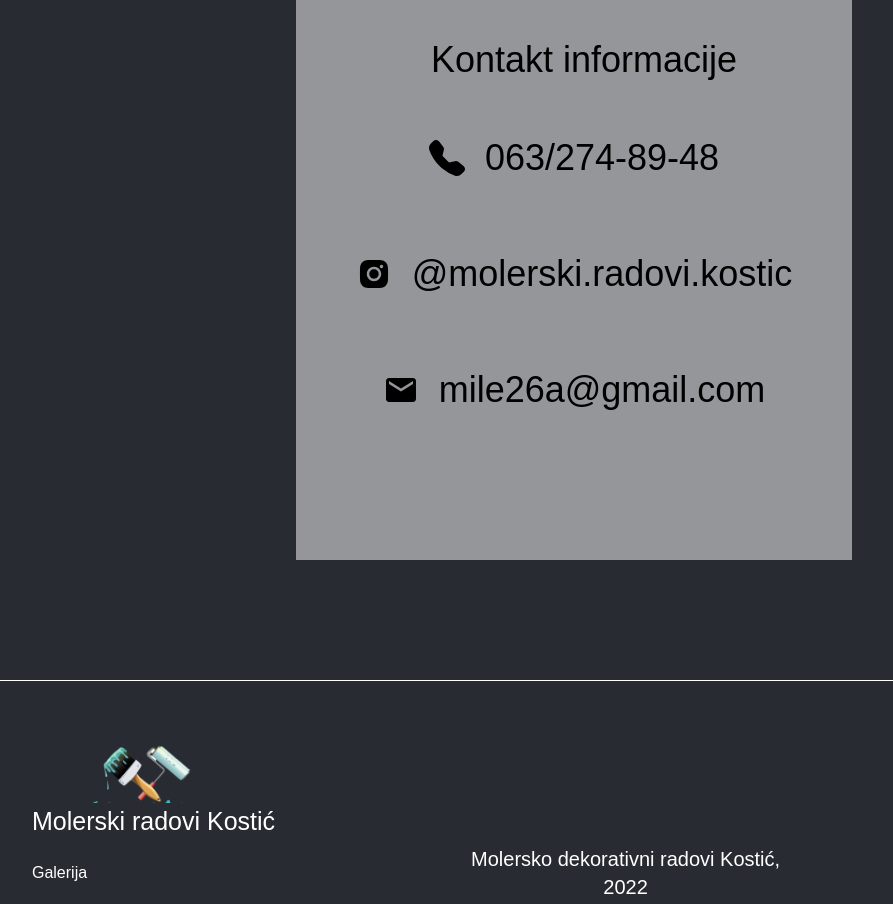
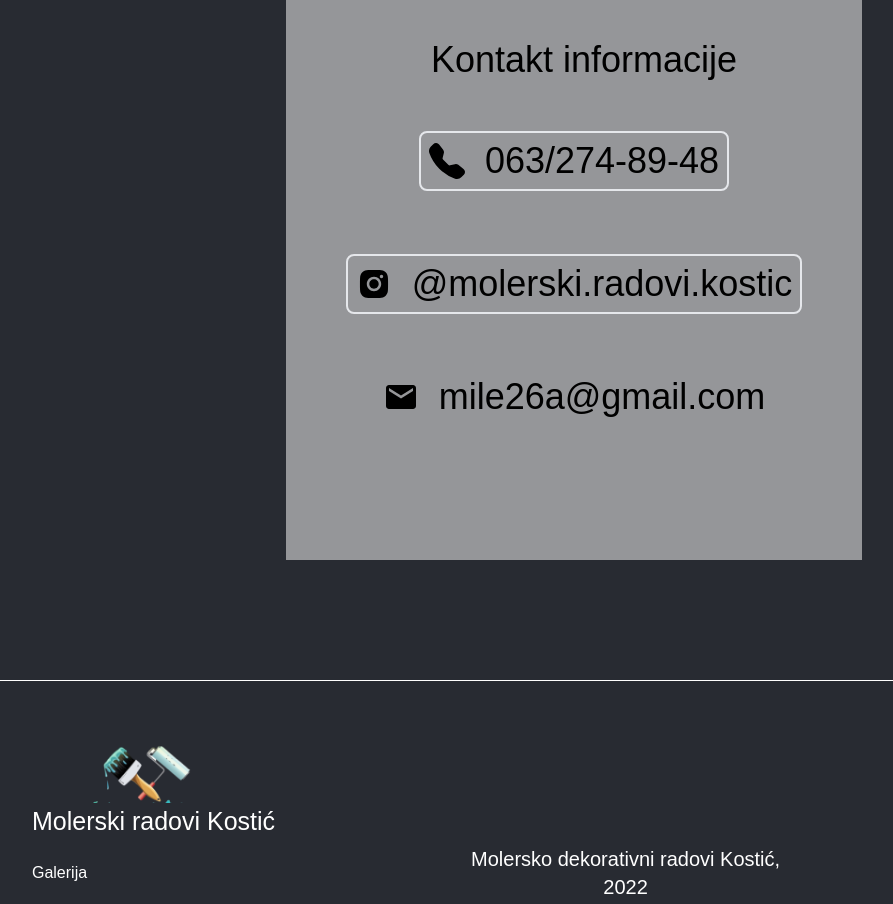
Before and after one commit to igorBudimirDev/paint-construction-website, a React (Create React App) app: page / in a window 1280 px wide. Shown: the part 3480-4384 px from the top of the page, without its empty margins (66-959 px from the left). Built offline with nearby package versions, Linux system fonts and the light colour scheme; the HTML template or start-up script is replaced by a standard one.

Commit message:
commit 17

```diff
--- a/src/pages/home/HomeKontakt.jsx
+++ b/src/pages/home/HomeKontakt.jsx
@@ -10,17 +10,21 @@ const Home_kontakt = () => {
             Kontakt informacije
           </h3>
           <div className="kontakt__content h-[100%] flex flex-col items-center text-center md:px-[20px] justify-around">
-            <div className="kontakt__content--phone flex flex-col items-center md:flex-row">
-              <BsTelephoneFill className=" text-4xl" />
-              <span className="text-[1em] sm:text-2xl mt-2 md:mt-0 md:ml-5 md:text-4xl font-light">
-                063/274-89-48
-              </span>
+            <div className="kontakt__content--phone border-2 rounded-lg p-2 flex flex-col items-center md:flex-row">
+              <a href="tel:0632748948">
+                <BsTelephoneFill className=" text-4xl" />
+              </a>
+              <a href="tel:0632748948">
+                <span className="text-[1em] sm:text-2xl mt-2 md:mt-0 md:ml-5 md:text-4xl font-light">
+                  063/274-89-48
+                </span>
+              </a>
             </div>
-            <div className="kontakt__content--phone flex flex-col items-center md:flex-row">
-              <AiFillInstagram className=" text-4xl" />
-              <span className="text-[1em] sm:text-2xl mt-2 md:mt-0 md:ml-5 md:text-4xl font-light">
+            <div className="kontakt__content--phone border-2 rounded-lg p-2 flex flex-col items-center md:flex-row">
+              <a href="https://www.instagram.com/molerski_radovi_milenko_kostic/"> <AiFillInstagram className=" text-4xl" /></a>
+             <a href="https://www.instagram.com/molerski_radovi_milenko_kostic/"> <span className="text-[1em] sm:text-2xl mt-2 md:mt-0 md:ml-5 md:text-4xl font-light">
                 @molerski.radovi.kostic
-              </span>
+              </span> </a>
             </div>
             <div className="kontakt__content--phone flex flex-col items-center md:flex-row">
               <MdEmail className=" text-4xl" />
```
